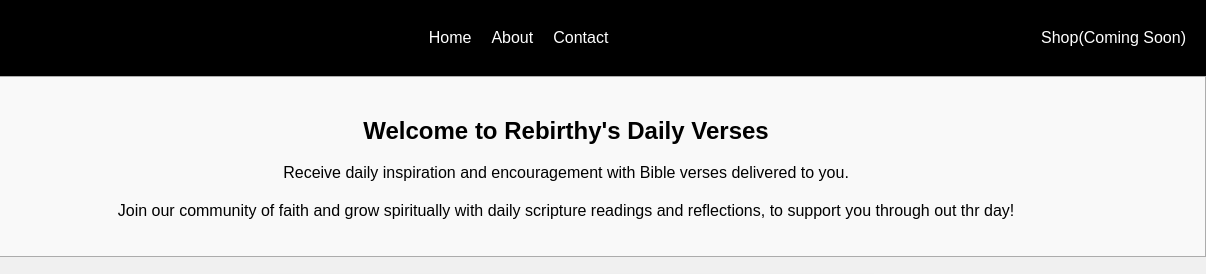
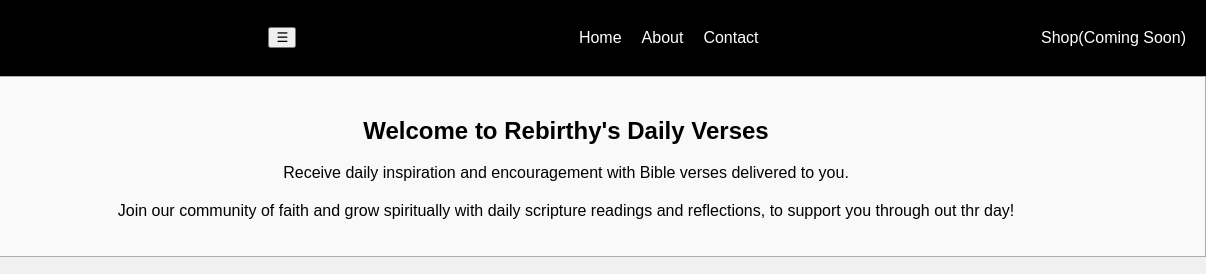
Before and after one commit to MarioAgbamu/Rebirthy, a plain HTML site: page index.html in a window 1280 px wide. Shown: the top 274 px of the page, 74-1280 px from the left. Drawn offline with Linux system fonts and the light colour scheme.

Commit message:
Update index.html

```diff
--- a/index.html
+++ b/index.html
@@ -9,6 +9,7 @@
 <body>
     <header>
         <div class="logo"><img src="Images/Black_Cool_World_Album_Cover-removebg-preview-removebg-preview.png" alt=""></div>
+         <button class="hamburger">&#9776;</button>
         <nav>
             <ul>
                 <li><a href="index.html">Home</a></li>
```
